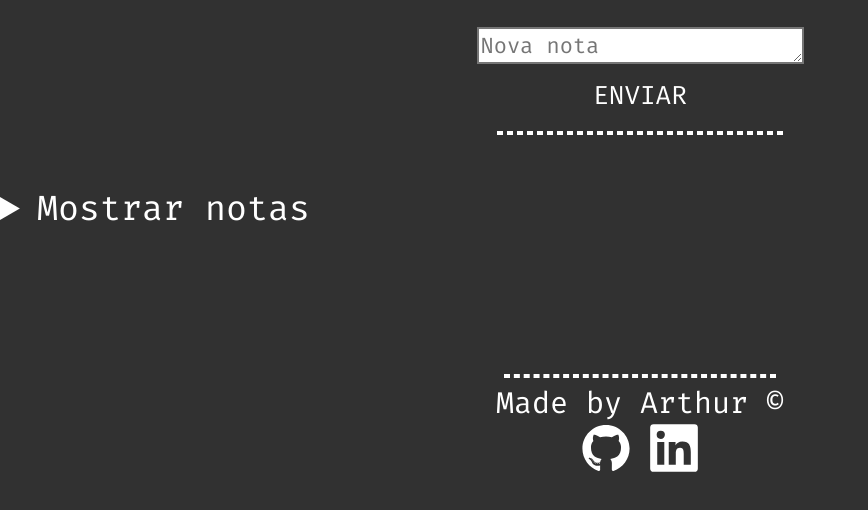
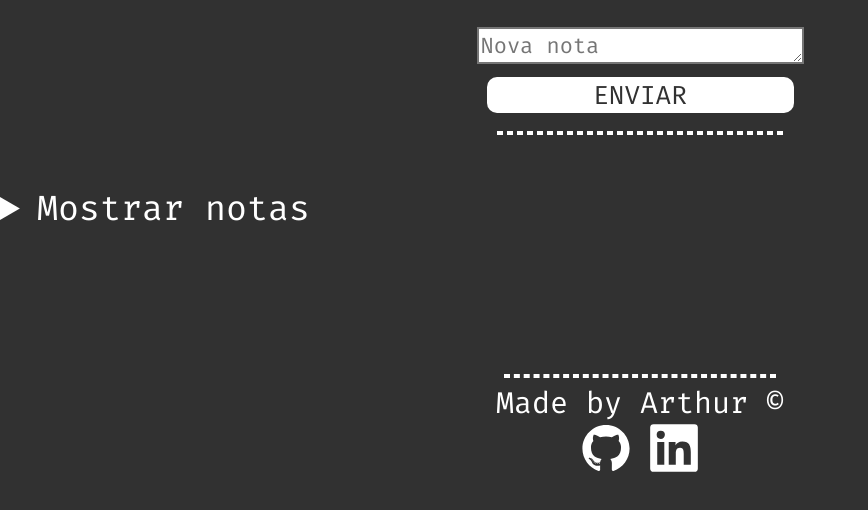
Before and after one commit to arthurdev06/pages, a plain HTML site: page took-notes/index.html in a window 1280 px wide. In both pictures the pointer is over the button "ENVIAR". Shown: the part 92-602 px from the top of the page, without its empty margins (0-868 px from the left). Drawn offline with Linux system fonts and the light colour scheme.

Commit message:
corrections

```diff
--- a/took-notes/input.css
+++ b/took-notes/input.css
@@ -117,6 +117,7 @@ summary {
   border: none;
   background-color: #313131;
   margin-top: none;
+  cursor: pointer;
 }
 
 #show-notes-div {
@@ -132,10 +133,25 @@ textarea {
 }
 
 #submit-button {
+  border-radius: 10px;
   margin-top: 1%;
   font-size: 26px;
   width: 307px;
   background-color: #313131;
   color: #ffffff;
   border: none;
+  cursor: pointer;
+  transition: all 0.5s ease;
 }
+
+#submit-button:hover {
+  border-radius: 10px;
+  margin-top: 1%;
+  font-size: 26px;
+  width: 307px;
+  background-color: #ffffff;
+  color: #313131;
+  border: none;
+  cursor: pointer;
+  transition: all 0.5s ease;
+}
```
